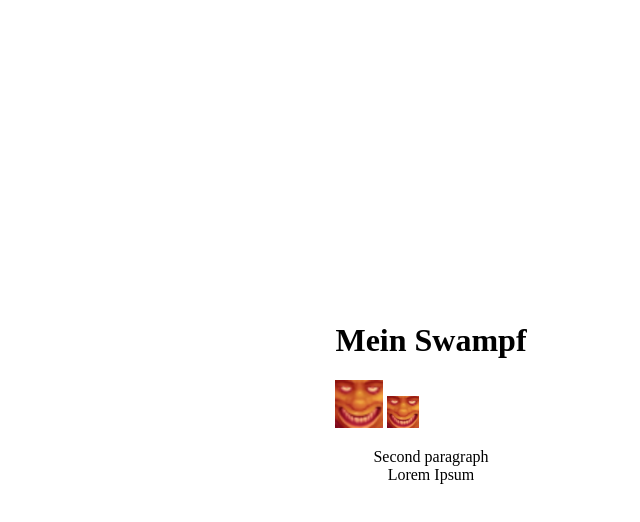
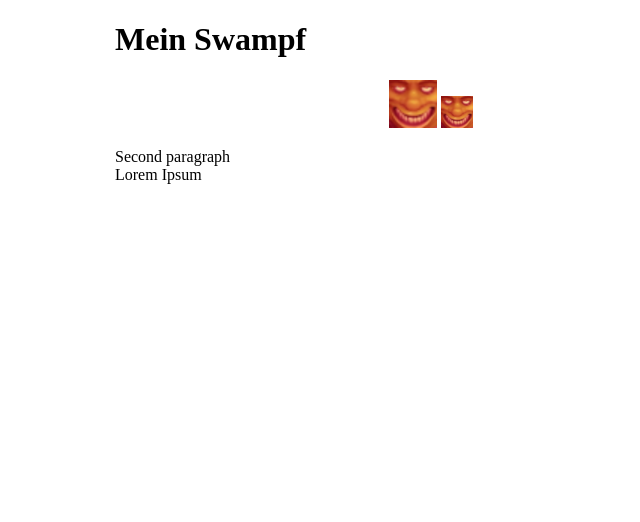
Before and after one commit to 1301205/my-swamp-03, a plain HTML site: page index.html in a window 1280 px wide. Shown: the whole page, without its empty margins (209-849 px from the left). Drawn offline with Linux system fonts and the light colour scheme.

Commit message:
Update index.html

```diff
--- a/index.html
+++ b/index.html
@@ -6,15 +6,14 @@
     <title>MEIN SWAMPF</title>
     <style>
         body {
-            display: flex;
-            justify-content: center;
-            align-items: center;
-            height: 100vh;
-            margin: 0;
+            text-align: center;
         }
         /* Just for visualization */
         h1, p {
-            text-align: center;
+            text-align: left;
+            margin-left: auto;
+            margin-right: auto;
+            width: 50%;
         }
     </style>
 </head>
```
